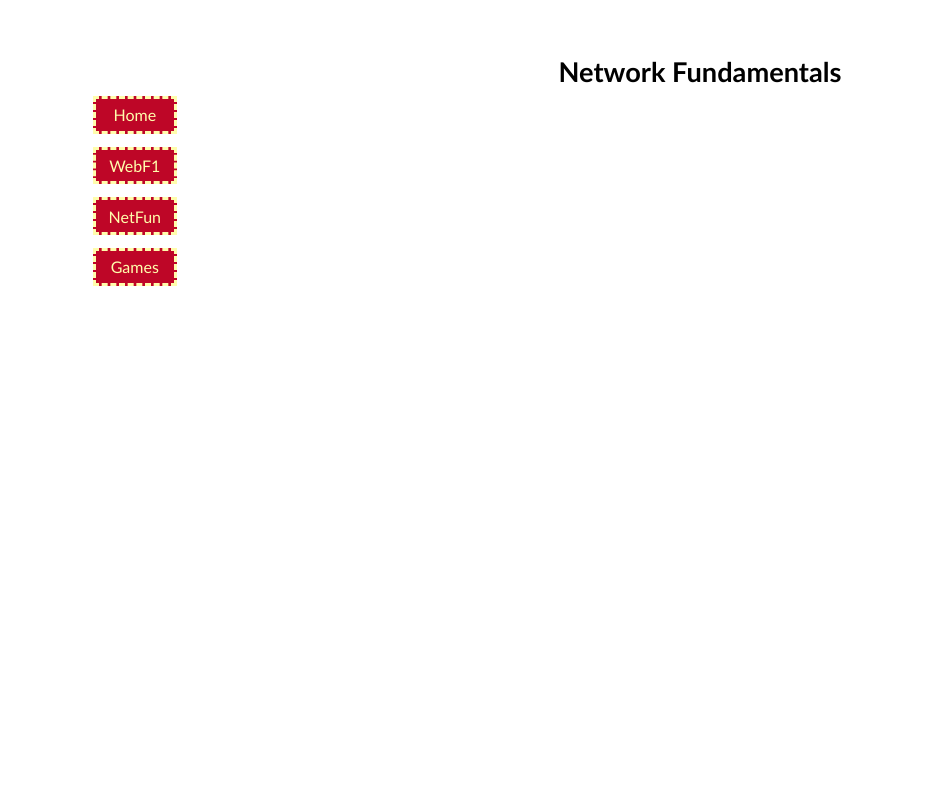
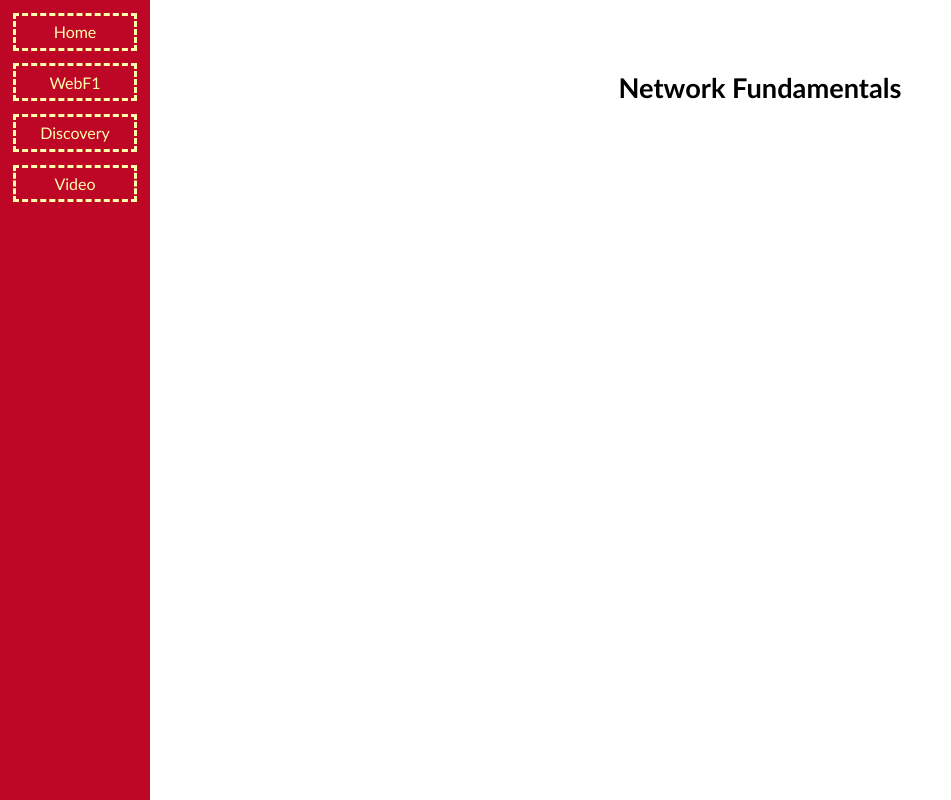
Before and after one commit to AGFlorence/AGFlorence.github.io, a plain HTML site: page netfun.html in a window 1280 px wide. Shown: the whole page, without its empty margins (0-951 px from the left). Drawn offline with Linux system fonts and the light colour scheme.

Commit message:
newest version

```diff
--- a/netfun.html
+++ b/netfun.html
@@ -10,10 +10,12 @@
 <body>
   <nav>
     <ul>
-    <a href="index.html"><li> Home </li></a>
-    <a href="webfun.html"><li> WebF1 </li></a>
-    <a href="#"><li> NetFun </li></a>
-    <a href="games.html"><li> Games </li></a>
+      <div class="SideNav">
+        <li><a href="index.html"> Home </a></li>
+        <li><a href="webfun.html"> WebF1 </a></li>
+        <li><a href="#"> Discovery </a></li>
+        <li><a href="games.html"> Video </a></li>
+      </div>
     </ul>
   </nav>
   <main>
--- a/style.css
+++ b/style.css
@@ -7,26 +7,32 @@ html{
   border: 1rem;
   background-color: white;
 }
-nav{
-  float: left;
+.SideNav{
+  height: 100%;
+  width: 150px;
   position: fixed;
-  top: 10%;
+  z-index: 1;
+  top: 0;
+  left: 0;
+  background-color: #be0627;
+  overflow-x: hidden;
 }
-nav ul{
+ul{
   list-style-type: none;
 }
-nav li{
+.SideNav li{
   padding: 0.4em 0.8em;
   margin: 0.8em;
   border: 0.2em dashed #fffdac;
   background-color: #be0627;
 }
-nav a{
+.SideNav a{
   color: #fffdac;
   text-decoration: none;
 }
 header{
   text-align: center;
+
 }
 #webfun{
   float: none;
@@ -41,9 +47,9 @@ header{
 }
 article{
   width: 80%;
-  margin-left: 10%;
-  padding: 0% 5%;
+  padding-left: 20%;
   text-align: center;
+  overflow: hidden;
 }
 h1{
   font-size: 1.7em;
@@ -63,6 +69,7 @@ p{
 #article{
   text-align: left;
   width: 60%;
+  overflow: hidden;
 }
 #Ima{
   display: block;
```
Also changed, not shown: games.html (+6 -4 lines), index.html (+4 -2 lines), webfun.html (+4 -2 lines). Lines whose indentation alone changed are shown as unchanged.
